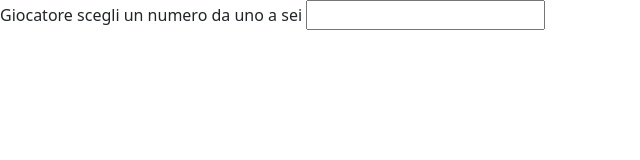
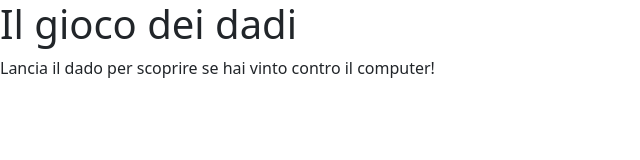
Before and after one commit to RobertoCartaMantiglia/js-mail-dadi, a plain HTML site: page index.html in a window 1280 px wide. Shown: the whole page, without its empty margins (0-640 px from the left). Drawn offline with nearby package versions, Linux system fonts and the light colour scheme.

Commit message:
h1 e p html

```diff
--- a/index.html
+++ b/index.html
@@ -11,10 +11,11 @@
 </head>
 <body>
     <main>
-        <div>
-            <label for="">Giocatore scegli un numero da uno a sei</label>
-            <input type="number" id="user-number">
-        </div>
+        <h1>Il gioco dei dadi</h1>
+        <p>Lancia il dado per scoprire se hai vinto contro il computer!</p>
+
+
+
         <div>
             <h2 id="output"></h2>
         </div>
--- a/js/script.js
+++ b/js/script.js
@@ -3,7 +3,7 @@
 // cercare di generare un numero casuale per entrambi i giocatori e far comparire
 // l'alert "hai vinto o Ho vinto IO" a seconda di quale sia il numero più alto
 
-
+const button = document.getElementById("bottone");
 
 let userRandomNumber = Math.floor(Math.random() *6 + 1);
 console.log(userRandomNumber);
```
